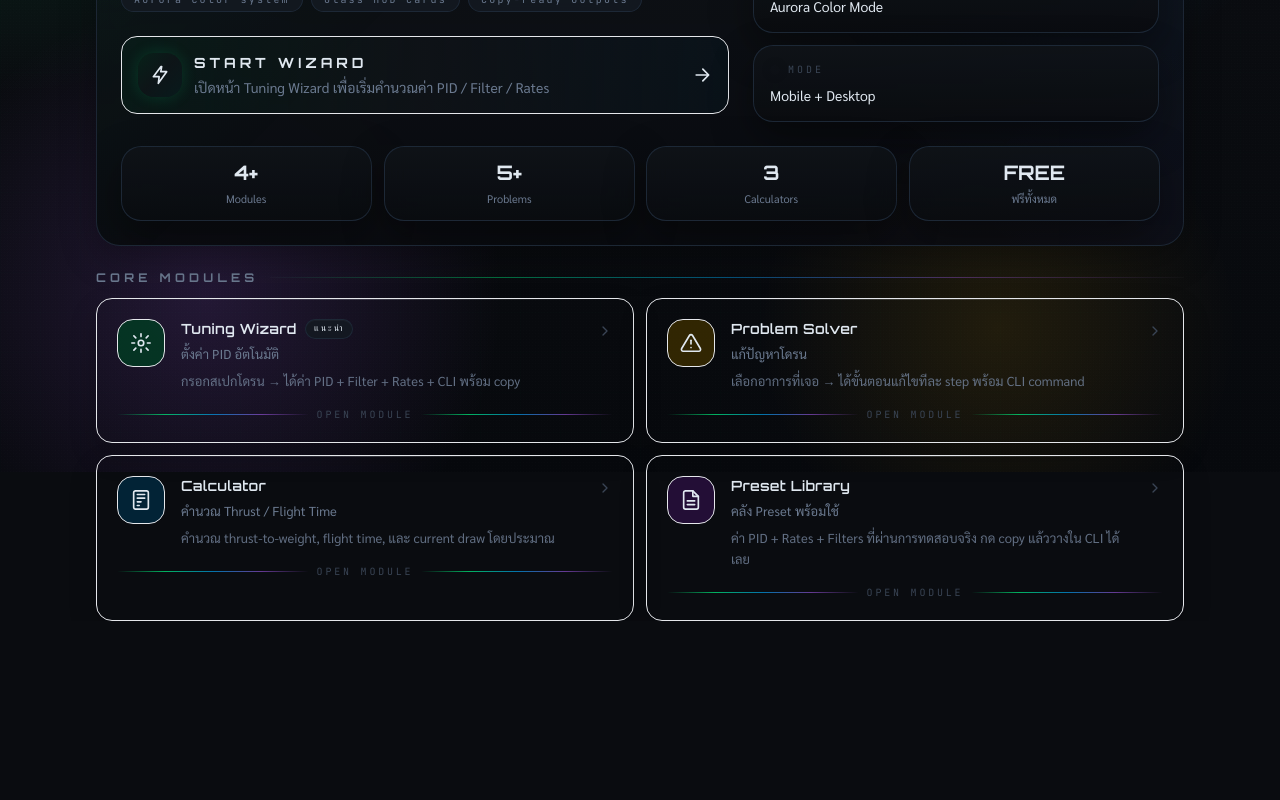
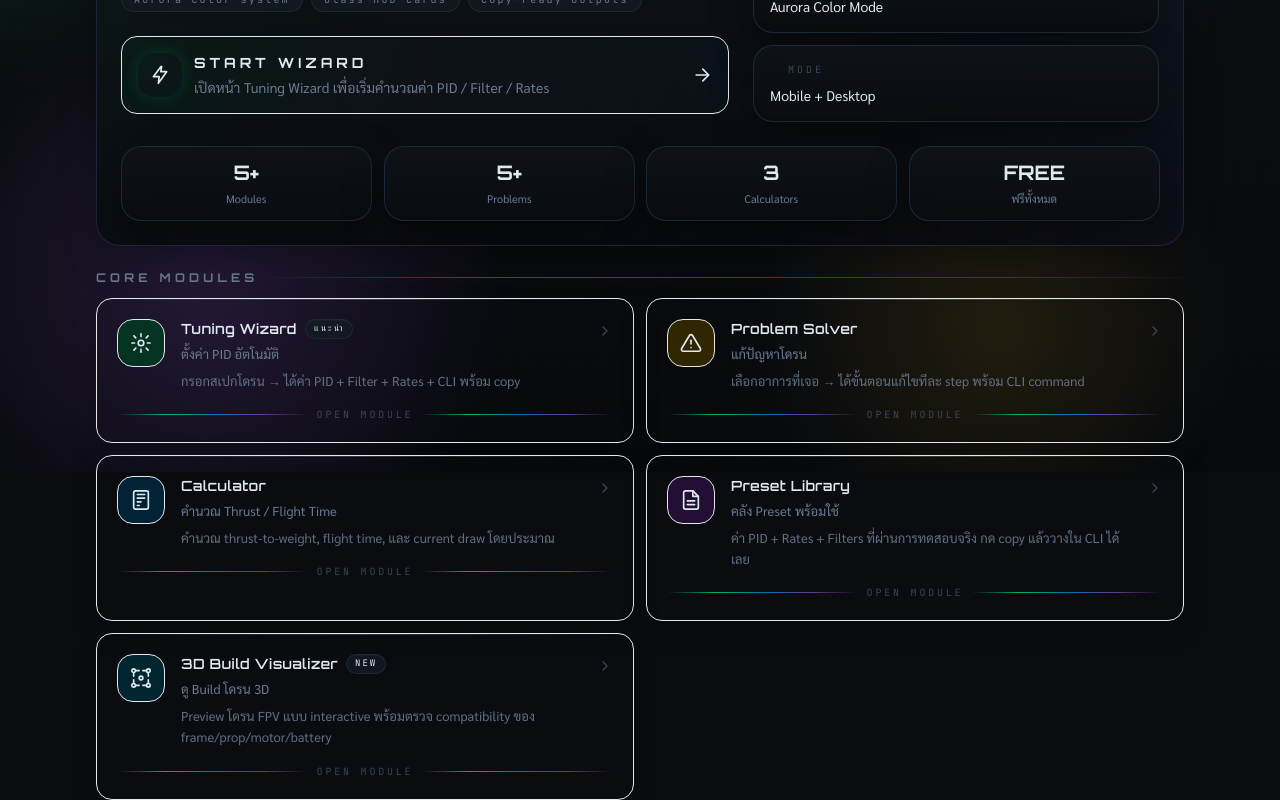
Before and after one commit to Santipap250/OBIXCORE, a Next.js app: page / in a window 1280 px wide. Shown: the part 328-1128 px from the top of the page. Before the commit the page ends 949 px from the top, so only its background shows below. Built offline with nearby package versions, Linux system fonts and the light colour scheme.

Commit message:
Add files via upload

```diff
--- a/app/page.tsx
+++ b/app/page.tsx
@@ -56,10 +56,28 @@ const tools = [
       </svg>
     ),
   },
+  {
+    href: "/visualizer",
+    title: "3D Build Visualizer",
+    titleTh: "ดู Build โดรน 3D",
+    description: "Preview โดรน FPV แบบ interactive พร้อมตรวจ compatibility ของ frame/prop/motor/battery",
+    accentColor: "cyan" as const,
+    badge: "NEW",
+    icon: (
+      <svg width="22" height="22" viewBox="0 0 24 24" fill="none" stroke="currentColor" strokeWidth="1.8" strokeLinecap="round" strokeLinejoin="round">
+        <circle cx="12" cy="12" r="2"/><circle cx="4" cy="4" r="2"/><circle cx="20" cy="4" r="2"/>
+        <circle cx="4" cy="20" r="2"/><circle cx="20" cy="20" r="2"/>
+        <line x1="6" y1="4" x2="10" y2="4"/><line x1="14" y1="4" x2="18" y2="4"/>
+        <line x1="6" y1="20" x2="10" y2="20"/><line x1="14" y1="20" x2="18" y2="20"/>
+        <line x1="4" y1="6" x2="4" y2="10"/><line x1="4" y1="14" x2="4" y2="18"/>
+        <line x1="20" y1="6" x2="20" y2="10"/><line x1="20" y1="14" x2="20" y2="18"/>
+      </svg>
+    ),
+  },
 ];
 
 const quickStats = [
-  { value: "4+", label: "Modules", color: "text-purple-DEFAULT" },
+  { value: "5+", label: "Modules", color: "text-purple-DEFAULT" },
   { value: "5+", label: "Problems", color: "text-amber-DEFAULT" },
   { value: "3", label: "Calculators", color: "text-blue-DEFAULT" },
   { value: "FREE", label: "ฟรีทั้งหมด", color: "text-green-DEFAULT" },
```
